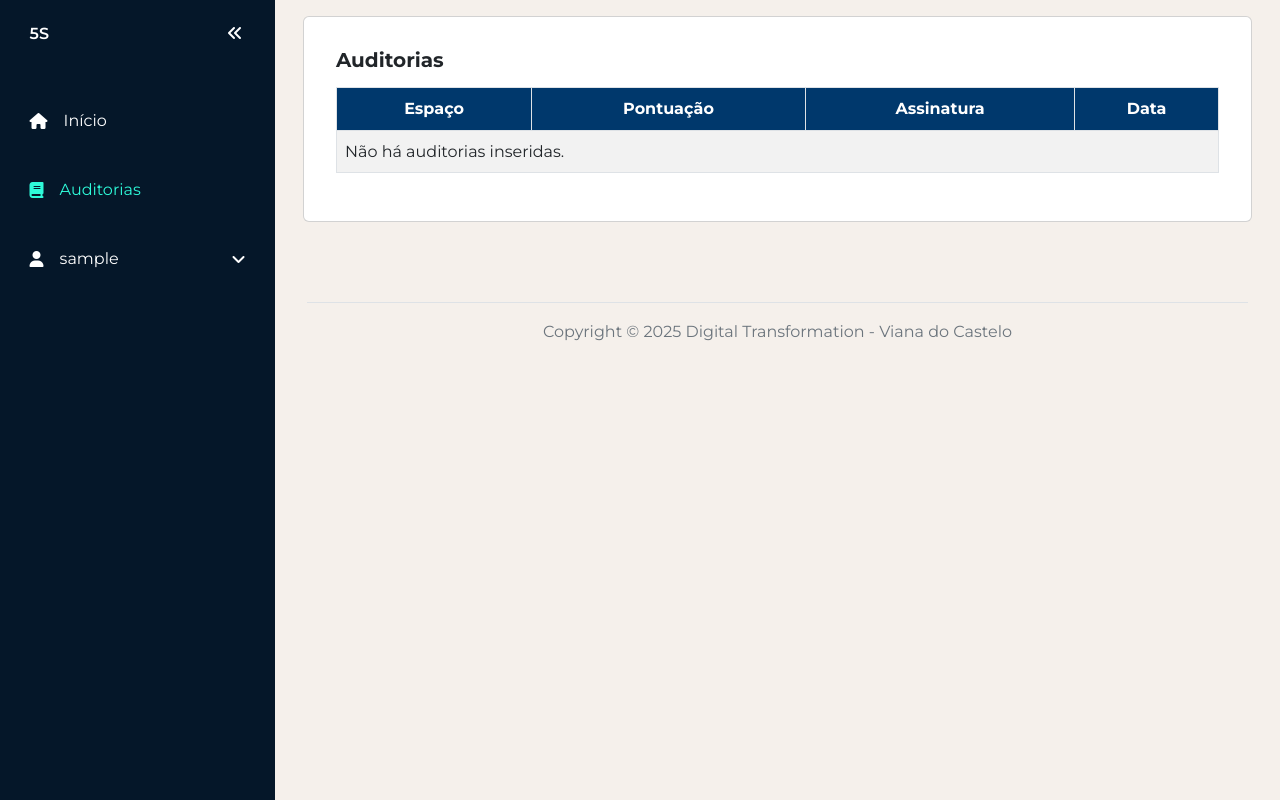
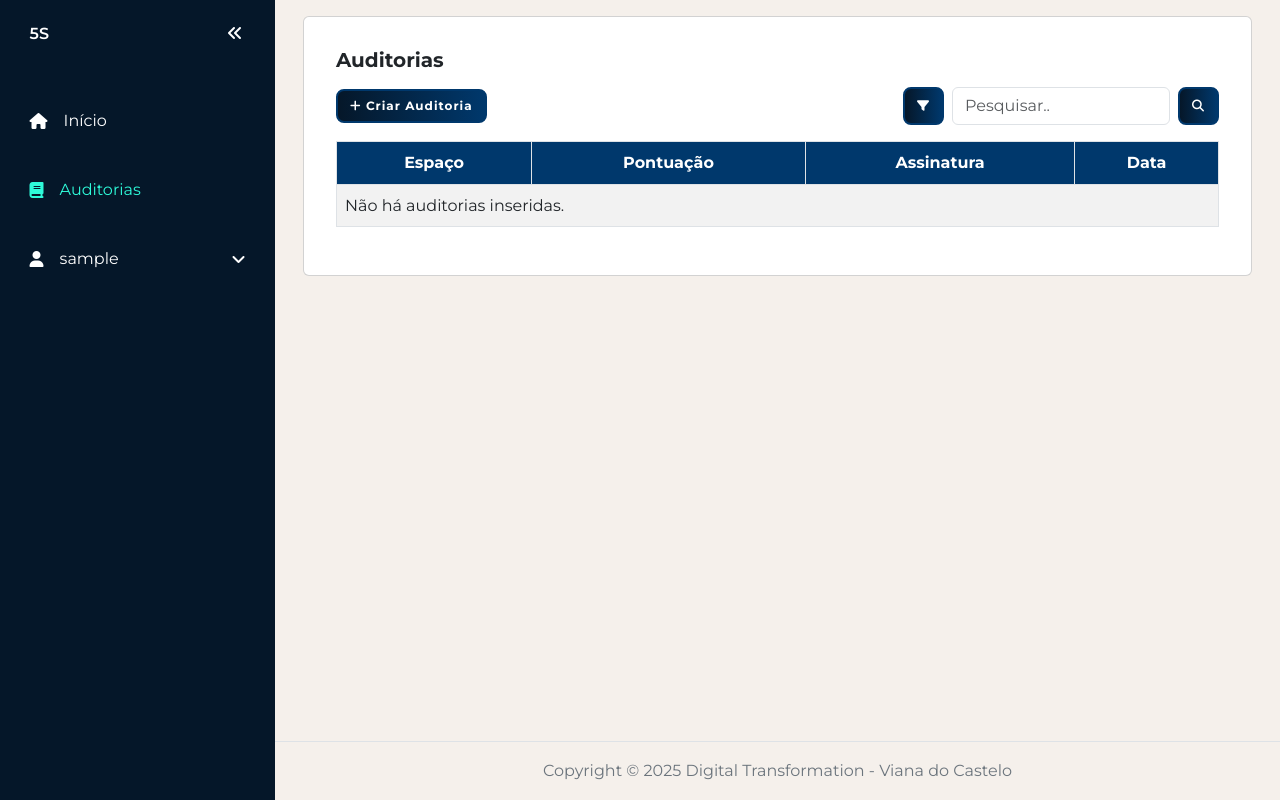
Before and after one commit to Via-DT-BW/5S-s, a Flask app: page /dashboard/audits/ in a window 1280 px wide. Run offline with Flask 3, Linux system fonts and the light colour scheme; the visitor is signed in with stand-in values (Sample User, id 1); data that the repository does not hold is empty; some libraries are stand-ins or nearby versions.

Commit message:
wip create audit, done for today

```diff
--- a/static/css/dashboard.css
+++ b/static/css/dashboard.css
@@ -85,7 +85,7 @@ form .btn {
 }
 
 /* General Styling */
-main {
+main, footer {
     background-color: var(--clr-cream);
     color: black;
 }
--- a/templates/dashboard/audits/audits.html
+++ b/templates/dashboard/audits/audits.html
@@ -2,10 +2,25 @@
 
 {% block content %}
 
-<section class="container container-fluid mb-5">
+<section id="audits" class="container container-fluid mb-5">
     <div class="card d-flex flex-column gap-3">
         <div class="card-body table-responsive">
             <h5 class="card-title mb-3">Auditorias</h5>
+            <div class="d-flex align-items-center justify-content-between flex-wrap pb-3">
+                <a href="{{ url_for('web.dashboard.audits.create') }}" class="btn btn-primary">
+                    <i class="fa-solid fa-plus"></i>
+                    <span>Criar Auditoria</span>
+                </a>
+                <div class="d-flex gap-2">
+                    <button class="btn btn-primary">
+                        <i class="fa-solid fa-filter"></i>
+                    </button>
+                    <input type="text" class="form-control" placeholder="Pesquisar.." name="search" id="searchField">
+                    <button class="btn btn-primary">
+                        <i class="fa-solid fa-magnifying-glass"></i>
+                    </button>
+                </div>
+            </div>
             <table id="audits-table" class="table table-striped table-responsive table-hover table-bordered">
                 <thead>
                     <tr>
--- a/templates/dashboard/components/footer.html
+++ b/templates/dashboard/components/footer.html
@@ -1,7 +1,3 @@
-<footer class="container tm-footer">
-    <div class="row tm-footer-row">
-        <p class="col-md-12 col-sm-12 mb-0 text-center">
-            Copyright &copy; {{ year }} Digital Transformation - Viana do Castelo
-        </p>
-    </div>
+<footer class="p-3 border-top text-center text-secondary">
+    Copyright &copy; 2025 Digital Transformation - Viana do Castelo
 </footer>
--- a/templates/dashboard/components/sidebar.html
+++ b/templates/dashboard/components/sidebar.html
@@ -56,7 +56,7 @@
         {% endif %}
 
         <li {% if '/dashboard/audits' in request.path %} class="active" {% endif %}>
-            <a href="{{ url_for('web.dashboard.audits') }}">
+            <a href="{{ url_for('web.dashboard.audits.home') }}">
                 <i class="fa-solid fa-book"></i>
                 <span>Auditorias</span>
             </a>
@@ -70,6 +70,10 @@
             </button>
             <ul class="sub-menu">
                 <div>
+                    <!-- TODO: Create User's Profile Page -->
+                    <!-- Allow the user to edit its information -->
+                    <!-- Select the corresponding department -->
+                    <!-- Change Password -->
                     <li>
                         <a href="#">
                             <i class="fa-solid fa-address-card"></i>
--- a/templates/dashboard/dashboard_base.html
+++ b/templates/dashboard/dashboard_base.html
@@ -17,14 +17,13 @@
 
         {% include 'dashboard/components/sidebar.html' %}
 
-        <main class="d-flex flex-column gap-3 p-3">
-            {% block content %}{% endblock %}
+        <div class="d-flex flex-column min-vh-100">
+            <main class="flex-grow-1 d-flex flex-column gap-3 p-3">
+                {% block content %}{% endblock %}
+            </main>
 
-            <footer class="m-3 pt-3 border-top text-center text-secondary">
-                Copyright &copy; 2025 Digital Transformation - Viana do Castelo
-            </footer>
-        </main>
-
+            {% include 'dashboard/components/footer.html' %}
+        </div>
 
         <script src="{{ url_for('static', filename='bootstrap/bootstrap.bundle.min.js') }}" type="text/javascript"></script>
         <script src="{{ url_for('static', filename='jquery/jquery-3.6.0.min.js') }}" type="text/javascript"></script>
--- a/web/dashboard.py
+++ b/web/dashboard.py
@@ -1,8 +1,11 @@
 from flask import Blueprint, redirect, render_template, url_for, session
 
 from web.auth import logout
+from .dashboard_audits import bp as dashboard_audits_bp
 
 bp = Blueprint("dashboard", __name__, url_prefix="/dashboard")
+
+bp.register_blueprint(dashboard_audits_bp)
 
 
 @bp.route("/")
@@ -30,11 +33,3 @@ def listings():
         return redirect(url_for("web.dashboard.audits"))
 
     return render_template("dashboard/listings.html")
-
-
-@bp.route("/audits/")
-def audits():
-    if "id" not in session:
-        return redirect(url_for("web.auth.logout"))
-
-    return render_template("dashboard/audits/audits.html")
--- /dev/null
+++ b/web/dashboard_audits.py
@@ -0,0 +1,20 @@
+from flask import Blueprint, redirect, render_template, session, url_for
+
+
+bp = Blueprint("audits", __name__, url_prefix="/audits")
+
+
+@bp.route("/")
+def home():
+    if "id" not in session:
+        return redirect(url_for("web.auth.logout"))
+
+    return render_template("dashboard/audits/audits.html")
+
+
+@bp.route("/new")
+def create():
+    if "id" not in session:
+        return redirect(url_for("web.auth.logout"))
+
+    return render_template("dashboard/audits/create_audit.html")
```
Also changed, not shown: templates/dashboard/audits/create_audit.html (added, +30 -0 lines).
